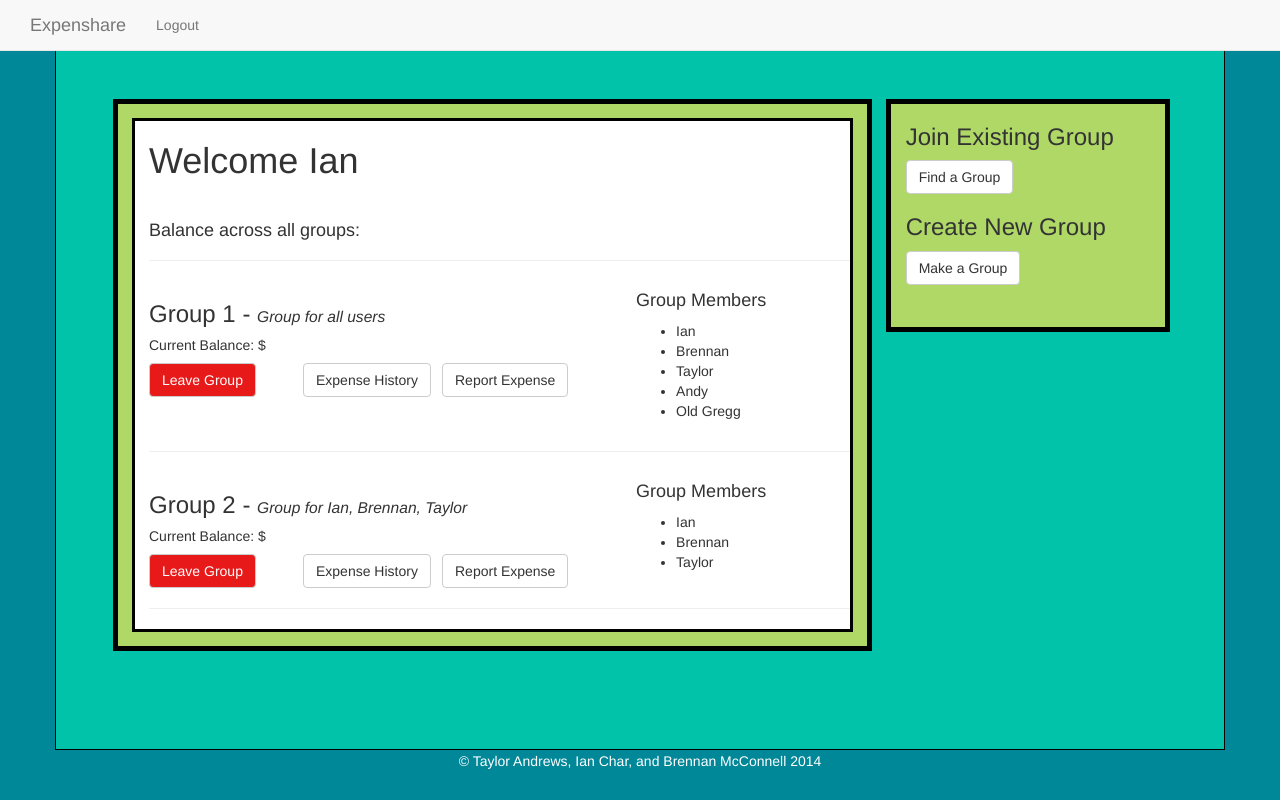
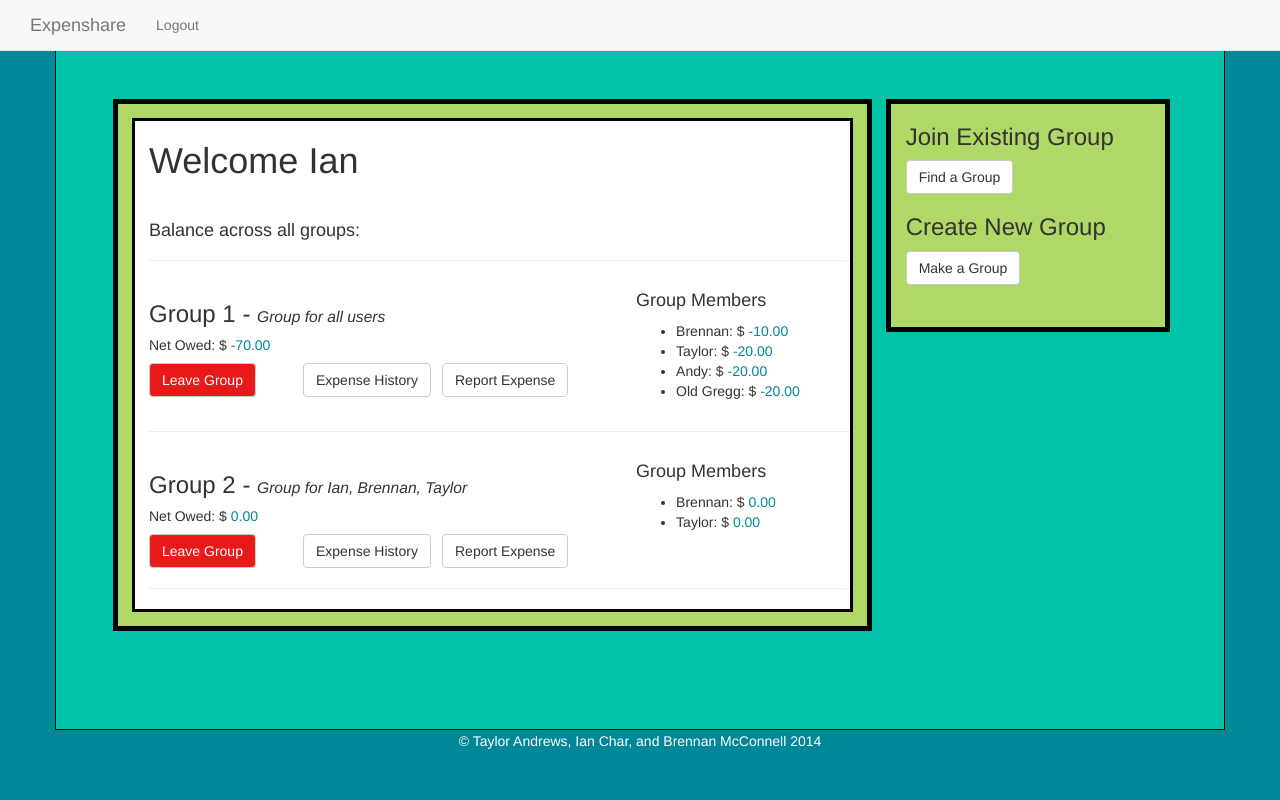
Before and after one commit to Brennan-M/ExpenShare, a Django app: page /share/home/ in a window 1280 px wide. Run offline with Django 3.2, Linux system fonts and the light colour scheme; a user stored in the database is signed in; data comes from the database, SQL or seed files in the repository; both versions use the stored data as it was after the commit; some libraries are stand-ins or nearby versions.

Commit message:
Money information now displayed

```diff
--- a/Expenshare/share/views.py
+++ b/Expenshare/share/views.py
@@ -24,6 +24,7 @@ def index(request):
     # We make use of the shortcut function to make our lives easier.
     # Note that the first parameter is the template we wish to use.
     return render_to_response('login.html', context_dict, context)
+
 @login_required
 def home(request):
     context = RequestContext(request)
@@ -176,7 +177,7 @@ def add_payform(request):
             #Calculate new cost of the group
             for memV in clickedGroup.memberViews.all():
             	if memV.user.id == request.user.id:
-                    memV.netOwed = ((Decimal(memV.netOwed) - (Decimal(cost.amount) / Decimal(clickedGroup.groupSize))))
+                    memV.netOwed = ((Decimal(memV.netOwed) - Decimal(clickedGroup.groupSize - 1) * (Decimal(cost.amount) / Decimal(clickedGroup.groupSize))))
                     for fels in memV.fellows.all():
                         fels.owed = ((Decimal(fels.owed) - (Decimal(cost.amount) / Decimal(clickedGroup.groupSize))))
                         fels.save()
--- a/Expenshare/templates/home.html
+++ b/Expenshare/templates/home.html
@@ -84,7 +84,16 @@
 									<div class="row">
 										<div class="col-md-8">
 											<h3>{{ paygroup.name }} - <em style="font-size: 65%">{{ paygroup.description }}</em></h3>
-											<h5>Current Balance: $ </h5>
+											{% for memV in paygroup.memberViews.all %}
+												{% if memV.user == user %}
+													{% if memV.netOwed <= 0 %}
+														<style> #netOwed{{ paygroup.id }}ID{color:#008798; display:inline;}</style>
+													{% else %}
+														<style> #netOwed{{ paygroup.id }}ID{color:red; display:inline;}</style>
+													{% endif %}
+													<h5 display="inline">Net Owed: $ <p id="netOwed{{ paygroup.id }}ID">{{ memV.netOwed }}</p></h5>
+												{% endif %}
+											{% endfor %}
 											<div class="row" id="buttons">
 											<button type="button" id="report" class="btn btn-default" data-toggle="modal" data-target="#{{ paygroup.id }}ID">
 											Report Expense</button>
@@ -140,8 +149,17 @@
 										<div class='col-md-4'>
 											<h4>Group Members</h4>
 											<ul>
-											  {% for member in paygroup.members.all %}
-												<li>{{ member }}</li>
+											  {% for memV in paygroup.memberViews.all %}
+												{% if memV.user == user %}
+													{% for fellow in memV.fellows.all %}
+														{% if fellow.owed <= 0 %}
+														<style> #owed{{ fellow.id }}ID{color:#008798; display:inline;}</style>
+														{% else %}
+															<style> #owed{{ fellow.id }}ID{color:red; display:inline;}</style>
+														{% endif %}
+														<li> {{ fellow }}: $ <p id="owed{{ fellow.id }}ID">{{ fellow.owed }}</p></li>
+													{% endfor %}
+												{% endif %}
 											  {% endfor %}
 											</ul>
 										</div>
```
Also changed, not shown: Expenshare/db.sqlite3.
